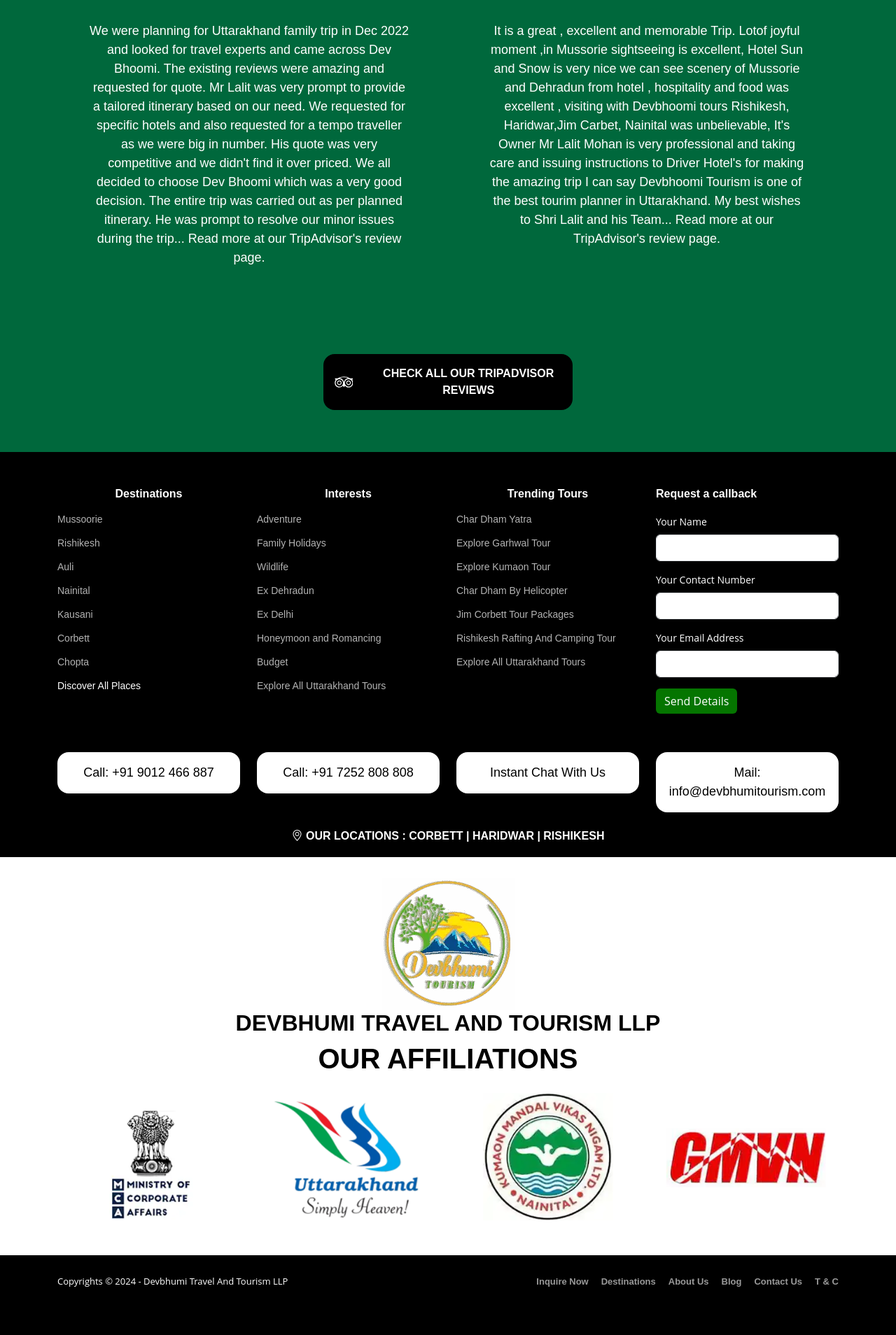
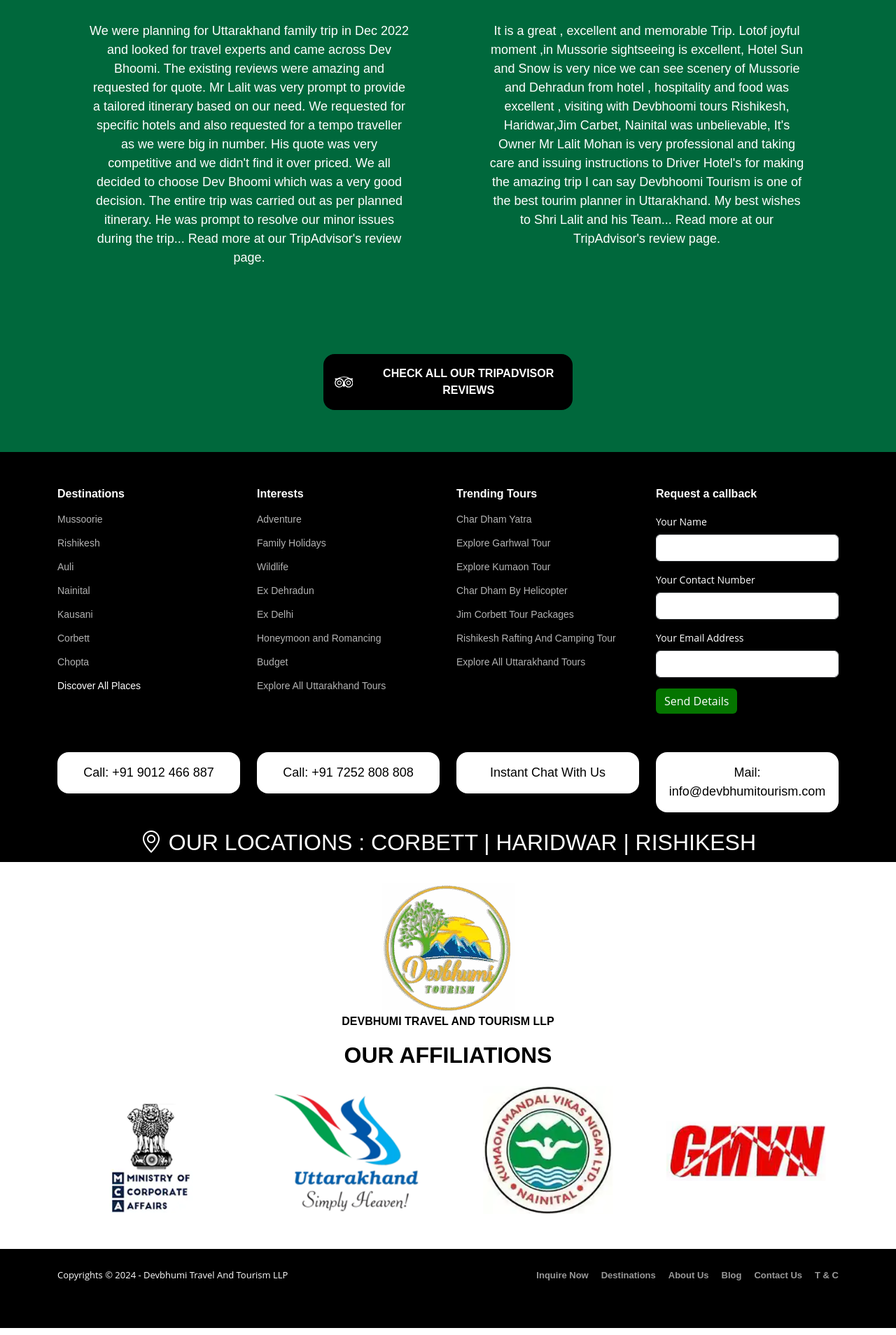
Before and after one commit to sualsoft/devbhumitourism, a Jekyll site: the page built from contact-us.md, in a window 1280 px wide. Shown: the part 3214-5122 px from the top of the page at 70% size. Built offline with Jekyll 4.4.1, drawn with Linux system fonts in a browser that asks for light colours; some web fonts are replaced.

Commit message:
Update footer.html

```diff
--- a/_includes/footer.html
+++ b/_includes/footer.html
@@ -2,7 +2,7 @@
 <footer id="footer" class="footer">
   <div class="container">
     <div class="row gy-4">
-      <div class="col-lg-3 col-6 footer-links text-center">
+      <div class="col-lg-3 col-6 footer-links">
         <h4>Destinations</h4>
         <ul>
           <li><a href="#">Mussoorie</a></li>
@@ -18,7 +18,7 @@
         </ul>
       </div>
 
-      <div class="col-lg-3 col-6 footer-links text-center">
+      <div class="col-lg-3 col-6 footer-links">
         <h4>Interests</h4>
         <ul>
           <li><a href="#">Adventure</a></li>
@@ -32,7 +32,7 @@
         </ul>
       </div>
 
-       <div class="col-lg-3 col-6 footer-links text-center">
+       <div class="col-lg-3 col-6 footer-links">
         <h4>Trending Tours</h4>
         <ul>
           <li><a href="#">Char Dham Yatra</a></li>
@@ -89,10 +89,10 @@
       </div>
 
       <div class="col-lg-12 text-center">
-        <h4>
+        <h2>
           <i class="bi bi-geo-alt"></i> OUR LOCATIONS : CORBETT | HARIDWAR |
           RISHIKESH
-        </h4>
+        </h2>
       </div>
     </div>
   </div>
@@ -101,8 +101,8 @@
       <div class="row d-flex justify-content-center">
         <div class="col-lg-12 text-center">
           <img src="/assets/img/logo.png" alt="logo" class="logo" />
-          <h2><strong>DEVBHUMI TRAVEL AND TOURISM LLP</strong></h2>
-          <h1><strong>OUR AFFILIATIONS</strong></h1>
+          <h4><strong>DEVBHUMI TRAVEL AND TOURISM LLP</strong></h4>
+          <h2><strong>OUR AFFILIATIONS</strong></h2>
         </div>
         <div class="col-lg-3 d-flex justify-content-start align-items-center">
           <img src="/assets/img/ministry.png" class="img-fluid" />
```
